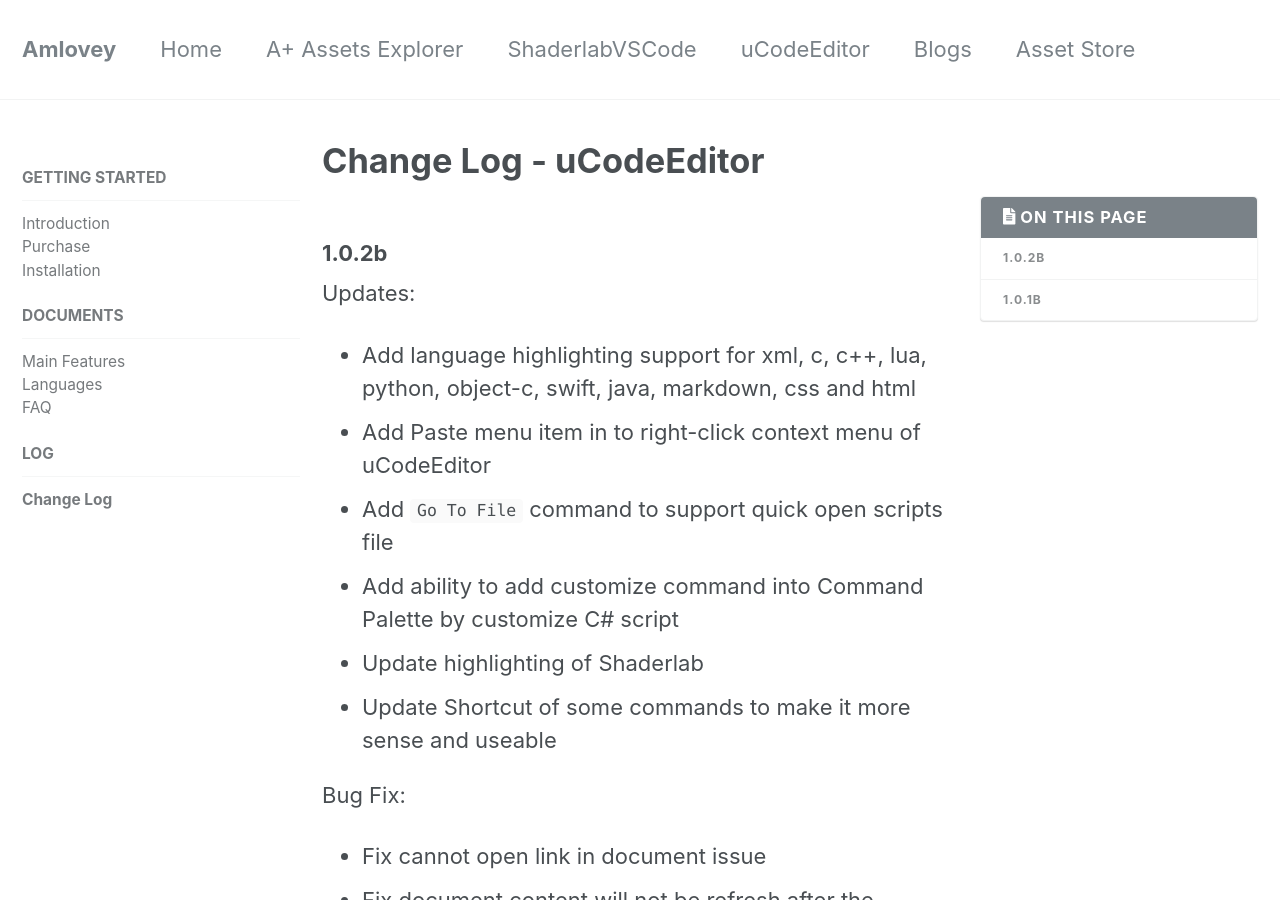
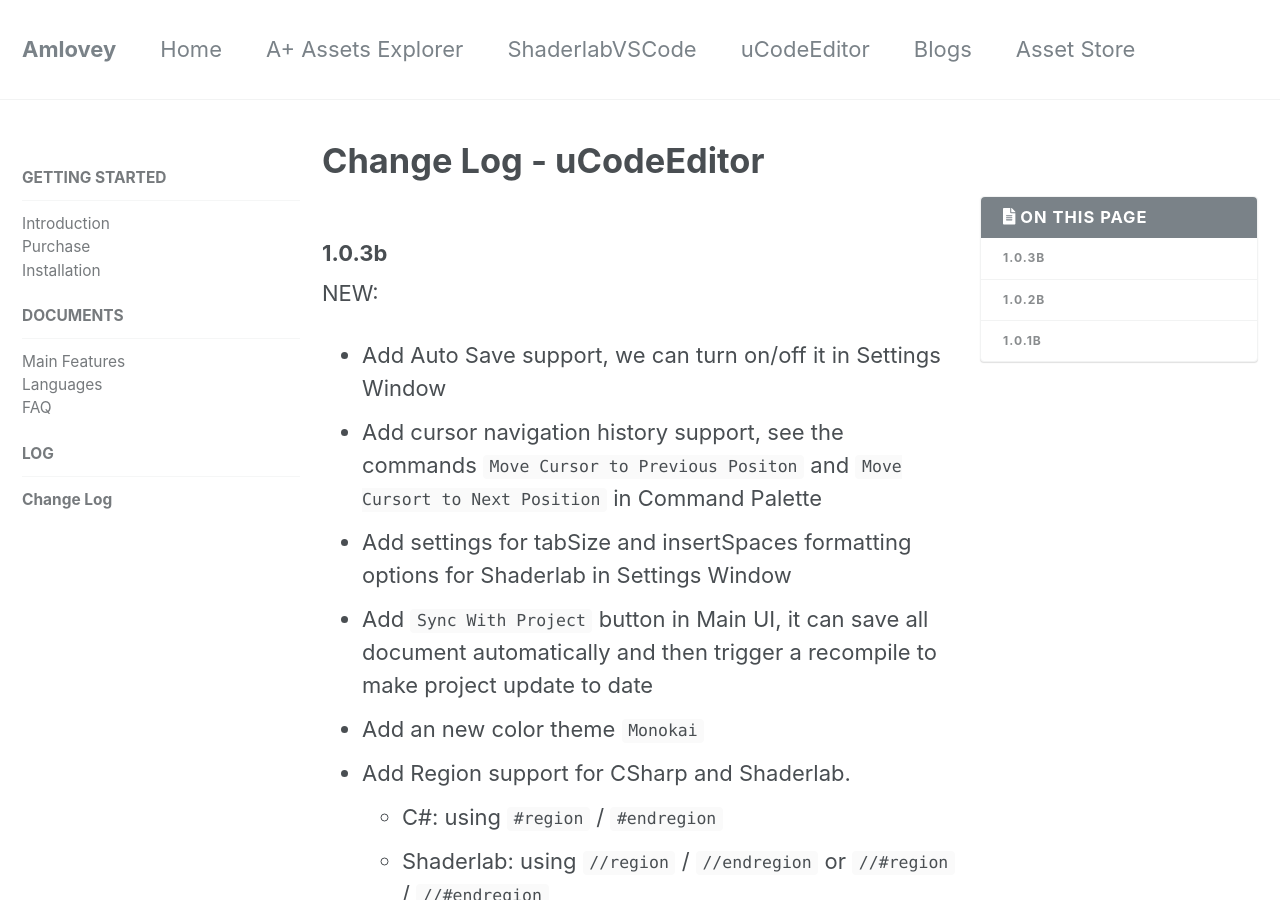
Before and after one commit to amloveyweb/amloveyweb.github.io, a Jekyll site: the page built from _pages/uCodeEditor/changelog.md, in a window 1280 px wide and 900 px high. Built offline with Jekyll 4.4.1, drawn with Linux system fonts in a browser that asks for light colours; nearby versions of some CDN libraries; some of the changed text lies outside the part shown.

Commit message:
[uCodeEdtiro] update with 1.0.3b

```diff
--- a/_pages/uCodeEditor/changelog.md
+++ b/_pages/uCodeEditor/changelog.md
@@ -6,6 +6,24 @@
 permalink: "/uce/changelog/"
 toc: true
 ---
+
+### 1.0.3b
+
+NEW:
+- Add Auto Save support, we can turn on/off it in Settings Window
+- Add cursor navigation history support, see the commands `Move Cursor to Previous Positon` and `Move Cursort to Next Position` in Command Palette
+- Add settings for tabSize and insertSpaces formatting options for Shaderlab in Settings Window
+- Add `Sync With Project` button in Main UI, it can save all document automatically and then trigger a recompile to make project update to date
+- Add an new color theme `Monokai`
+- Add Region support for CSharp and Shaderlab.
+    - C#: using `#region` / `#endregion`
+    - Shaderlab: using `//region` / `//endregion` or `//#region` / `//#endregion`
+- Add commands for help information, like online documents, tips and tricks
+
+Bug Fix:
+- Fix open file will be failed in some cases
+- Fix content of opened documents will be overwrote in some cases
+- Fix insert text is not correct after press enter key in xml document comments in C#
 
 ### 1.0.2b
 
```
Also changed, not shown: _pages/uCodeEditor/features.md (+31 -0 lines), assets/images/uce/folding.png (added), assets/images/uce/ident-guide.png, assets/images/uce/minimap.png, assets/images/uce/more.png, assets/images/uce/settings.png.
